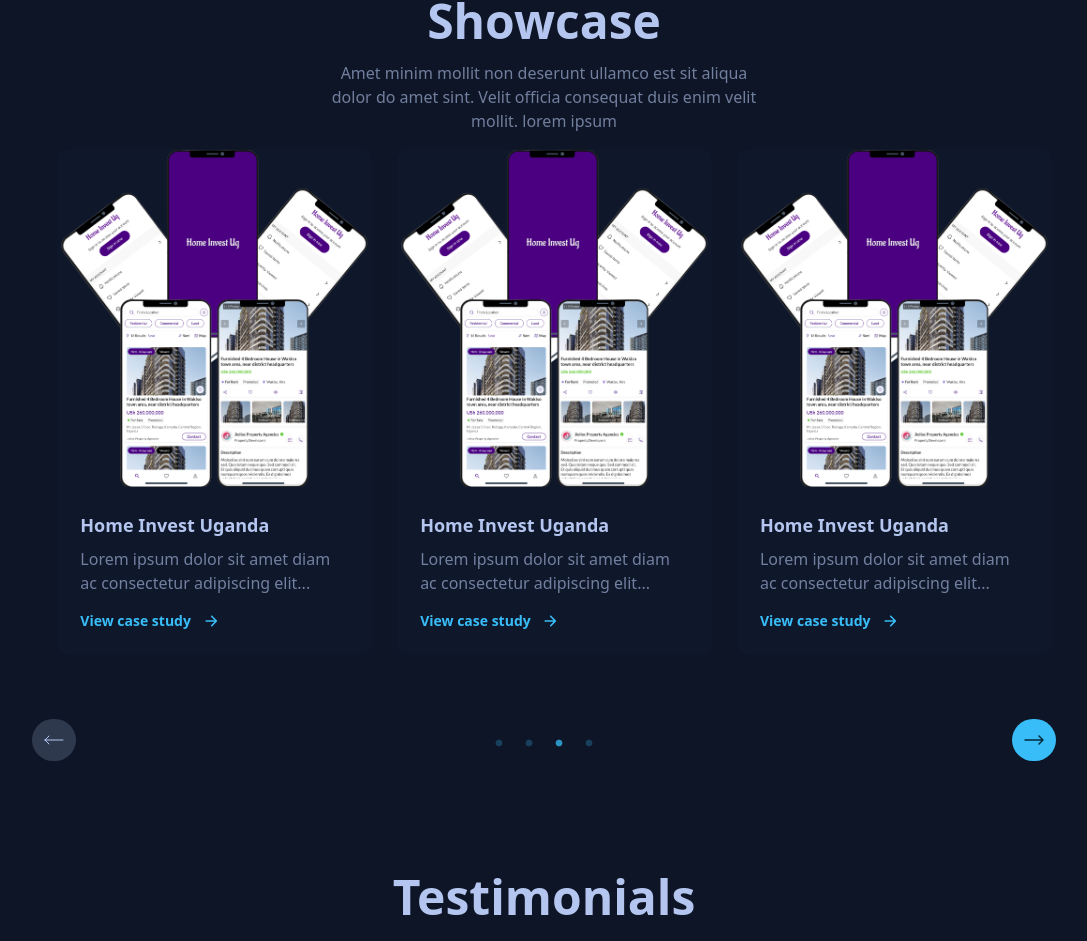
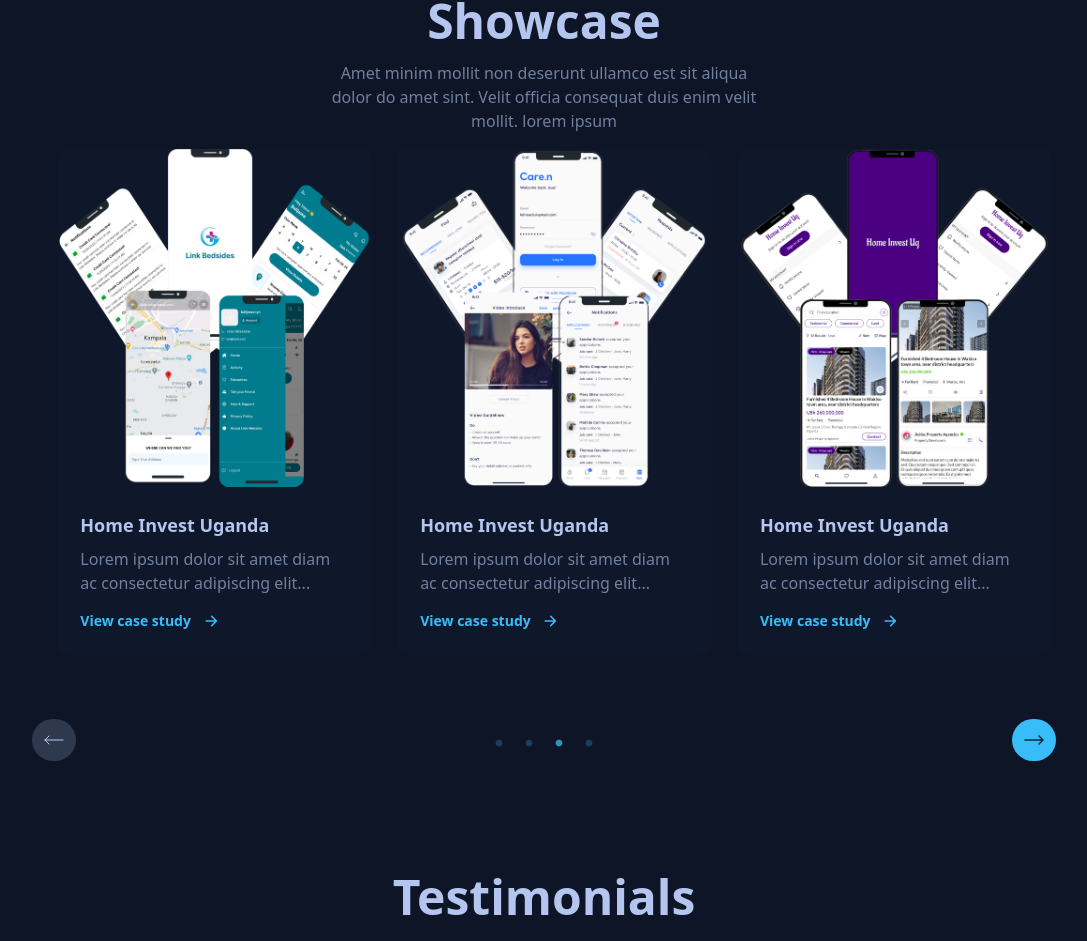
Before and after one commit to Ian-Balijawa/portfolio, a Next.js app: page / in a window 1280 px wide. Shown: the part 1707-2648 px from the top of the page, without its empty margins (96-1183 px from the left). Built offline with nearby package versions, Linux system fonts and the light colour scheme.

Commit message:
[ui] updates

```diff
--- a/components/projectCard/ProjectCard.tsx
+++ b/components/projectCard/ProjectCard.tsx
@@ -1,12 +1,12 @@
 import Image from 'next/image'
 import Link from 'next/link'
 
-const ProjectCard = () => {
+const ProjectCard = ({ img }: { img: string }) => {
    return (
       <div className="bg-base-100 rounded-xl">
          <Link href="/blog/project-details">
             <Image
-               src="/hiu/cardImg.png"
+               src={img}
                alt="Picture of the author"
                className="w-full rounded-xl"
                width={324}
--- a/components/slider/ProjectSliderWithButton.tsx
+++ b/components/slider/ProjectSliderWithButton.tsx
@@ -1,5 +1,5 @@
 'use client'
-import React, { useRef, useState } from 'react'
+import { useRef, useState } from 'react'
 import Slider from 'react-slick'
 import ProjectCard from '../projectCard/ProjectCard'
 
@@ -67,11 +67,18 @@ const ProjectSliderWithButton = () => {
       ],
    }
 
+   const imgs = [
+      '/hiu/cardImg.png',
+      '/link/dashboard.png',
+      '/link/link.png',
+      '/caren/caren.png',
+   ]
+
    return (
       <div>
          <Slider {...settings} ref={sliderRef}>
-            {[1, 2, 3, 4].map((item, index) => (
-               <ProjectCard key={index} />
+            {imgs.map((item, index) => (
+               <ProjectCard key={item} img={item} />
             ))}
          </Slider>
          <div className="mt-16 flex items-center justify-between px-5 md:px-0">
```
Also changed, not shown: public/caren/caren.png (added), public/link/link.png (added).
